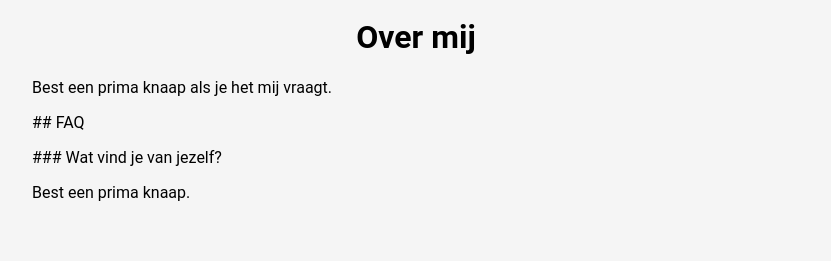
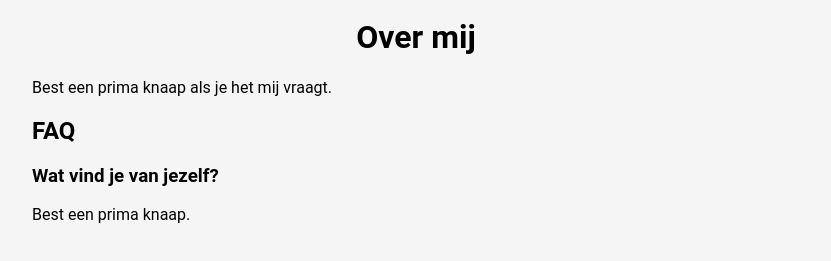
Before and after one commit to JonaMata/Zijspoor, an Eleventy site: page about/index.md in a window 1280 px wide. Shown: the part 81-342 px from the top of the page, without its empty margins (224-1055 px from the left). Built offline with nearby package versions, Linux system fonts and the light colour scheme; Eleventy itself is replaced by a stand-in of ours; files that its build step writes are made by us from their sources.

Commit message:
Update Pages “about”

```diff
--- a/about/index.md
+++ b/about/index.md
@@ -6,8 +6,8 @@ date: git Last Modified
 ---
 Best een prima knaap als je het mij vraagt.
 
-\## FAQ
+## FAQ
 
-\### Wat vind je van jezelf?
+### Wat vind je van jezelf?
 
 Best een prima knaap.
```
